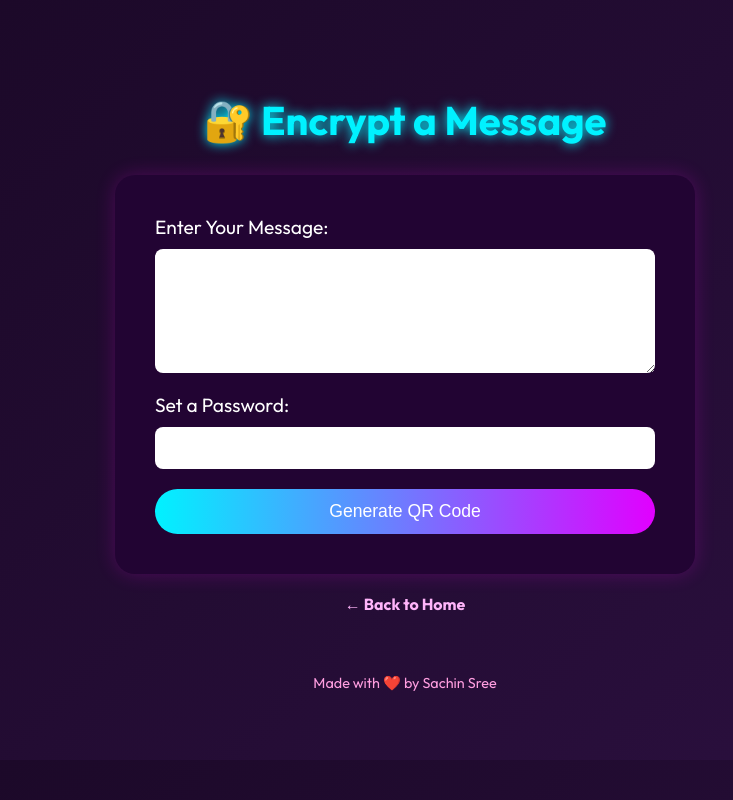
After one commit to sachinsree47/CrypTag, a Flask app: template templates/encrypt.html in a window 1280 px wide. The commit adds this page. Shown: the whole page, without its empty margins (235-968 px from the left). Run offline with Flask 3, Linux system fonts and the light colour scheme; the template is opened without the code that fills it, so the values that code supplies are empty.

Commit message:
Initial CrypTag Flask project with encryption and QR logic

```diff
--- a/app.py
+++ b/app.py
@@ -0,0 +1,56 @@
+from flask import Flask, render_template, request
+from utils.crypto import encrypt_message, decrypt_message
+from utils.qr_tools import generate_qr, decode_qr
+import os
+
+app = Flask(__name__)
+UPLOAD_FOLDER = "static"
+app.config["UPLOAD_FOLDER"] = UPLOAD_FOLDER
+
+@app.route('/')
+def index():
+    return render_template('index.html')
+
+@app.route('/encrypt')
+def encrypt_page():
+    return render_template('encrypt.html')
+
+@app.route('/decrypt')
+def decrypt_page():
+    return render_template('decrypt.html')
+
+
+@app.route('/generate', methods=['POST'])
+def generate():
+    message = request.form['message']
+    password = request.form['password']
+
+    # Encrypt the message
+    encrypted = encrypt_message(message, password)
+
+    # Generate QR code with encrypted data
+    qr_path = generate_qr(encrypted)
+
+    return render_template('result.html', qr_path=qr_path)
+
+@app.route('/decode', methods=['POST'])
+def decode():
+    file = request.files['qrfile']
+    password = request.form['password']
+
+    # Save uploaded QR file
+    filepath = os.path.join(app.config['UPLOAD_FOLDER'], file.filename)
+    file.save(filepath)
+
+    # Decode QR and decrypt message
+    encrypted_data = decode_qr(filepath)
+    try:
+        decrypted = decrypt_message(encrypted_data, password)
+    except Exception:
+        decrypted = "Invalid password or QR content!"
+
+    return render_template('result.html', decrypted=decrypted)
+
+# ✅ This part runs the app!
+if __name__ == '__main__':
+    app.run(debug=True, host="0.0.0.0", port=5000)
--- a/requirements.txt
+++ b/requirements.txt
@@ -0,0 +1,6 @@
+Flask
+qrcode
+pycryptodome
+pyzbar
+opencv-python
+pillow
--- /dev/null
+++ b/templates/encrypt.html
@@ -0,0 +1,99 @@
+<!DOCTYPE html>
+<html lang="en">
+<head>
+  <meta charset="UTF-8" />
+  <meta name="viewport" content="width=device-width, initial-scale=1.0"/>
+  <title>CrypTag - Encrypt</title>
+  <link href="https://fonts.googleapis.com/css2?family=Outfit:wght@400;700&display=swap" rel="stylesheet">
+  <style>
+    body {
+      background: linear-gradient(135deg, #1a0826, #2c1040);
+      color: #fff;
+      font-family: 'Outfit', sans-serif;
+      display: flex;
+      flex-direction: column;
+      align-items: center;
+      padding: 60px 20px;
+    }
+
+    h1 {
+      font-size: 2.5rem;
+      color: #00f2ff;
+      text-shadow: 0 0 12px #00f2ff;
+      margin-bottom: 30px;
+    }
+
+    form {
+      background: #220433;
+      padding: 40px;
+      border-radius: 20px;
+      box-shadow: 0 0 20px rgba(255, 0, 255, 0.2);
+      width: 100%;
+      max-width: 500px;
+      display: flex;
+      flex-direction: column;
+    }
+
+    label {
+      font-size: 1.2rem;
+      margin-bottom: 10px;
+    }
+
+    textarea,
+    input[type="password"] {
+      padding: 12px;
+      font-size: 1rem;
+      border-radius: 8px;
+      border: none;
+      margin-bottom: 20px;
+    }
+
+    textarea {
+      resize: vertical;
+      min-height: 100px;
+    }
+
+    button {
+      padding: 12px;
+      background: linear-gradient(to right, #00f2ff, #e100ff);
+      color: white;
+      font-size: 1.1rem;
+      border: none;
+      border-radius: 25px;
+      cursor: pointer;
+      transition: 0.3s ease;
+    }
+
+    button:hover {
+      box-shadow: 0 0 12px #e100ff80;
+    }
+
+    a {
+      margin-top: 20px;
+      color: #ffb4fa;
+      text-decoration: none;
+      font-weight: bold;
+    }
+
+    footer {
+      margin-top: 60px;
+      color: #ff9ee0;
+      font-size: 0.9rem;
+    }
+  </style>
+</head>
+<body>
+  <h1>🔐 Encrypt a Message</h1>
+  <form action="/generate" method="POST">
+    <label for="message">Enter Your Message:</label>
+    <textarea id="message" name="message" required></textarea>
+
+    <label for="password">Set a Password:</label>
+    <input type="password" id="password" name="password" required>
+
+    <button type="submit">Generate QR Code</button>
+  </form>
+  <a href="/">← Back to Home</a>
+  <footer>Made with ❤️ by Sachin Sree</footer>
+</body>
+</html>
```
Also changed, not shown: templates/decrypt.html (added, +94 -0 lines), templates/index.html (+127 -14 lines), templates/result.html (+78 -8 lines), README.md, static/cryptag.png (added), static/style.css (deleted).
